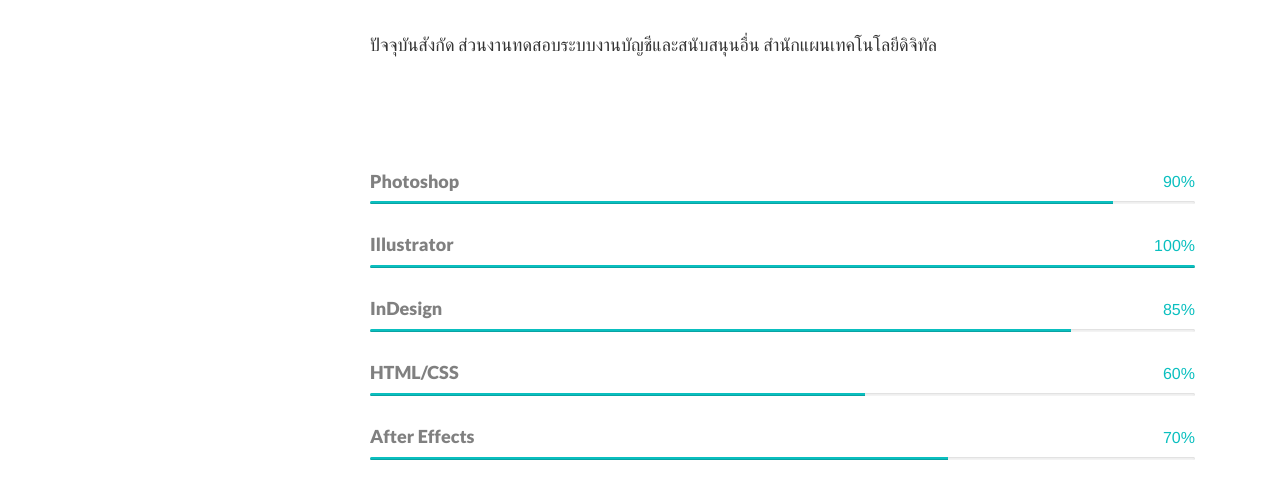
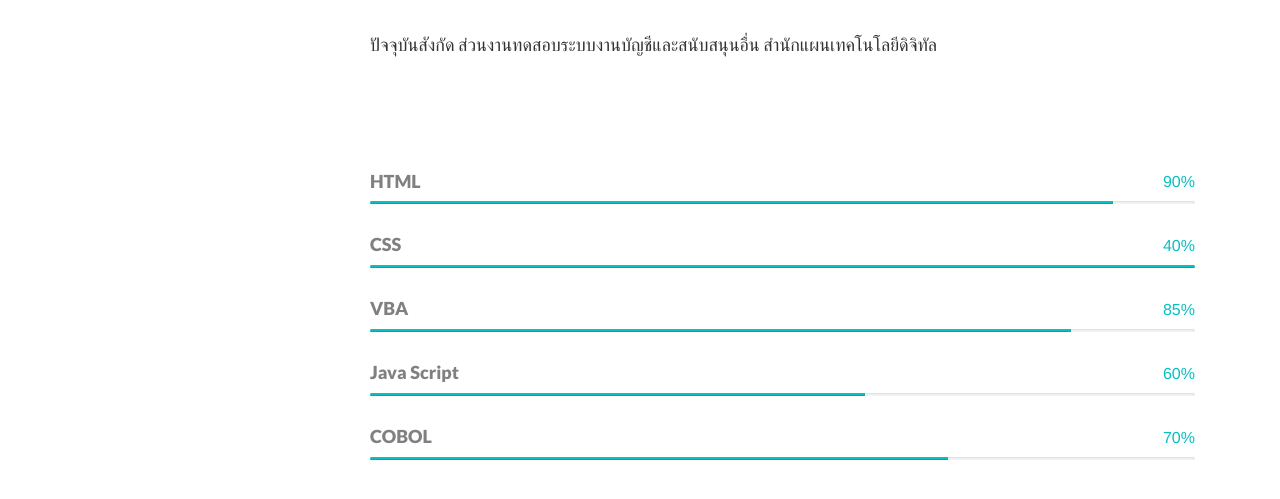
Before and after one commit to sorawitso/resume, a plain HTML site: page index.html in a window 1280 px wide. Shown: the part 577-1076 px from the top of the page. Drawn offline with nearby package versions, Linux system fonts and the light colour scheme.

Commit message:
Programming

```diff
--- a/index.html
+++ b/index.html
@@ -132,11 +132,10 @@
       <!-- Start About section -->
       <div class="col-md-12 col-sm-12 col-xs-12  omega  about">
         <p class="about_info">ปัจจุบันสังกัด ส่วนงานทดสอบระบบงานบัญชีและสนับสนุนอื่น สำนักแผนเทคโนโลยีดิจิทัล
-
              </p>
 
         <div class="rzm_progress_bar">
-            <h4>Photoshop</h4>
+            <h4>HTML</h4>
             <small class="pull-right rzm_perchantage">90%</small>
             <div class="progress">
                   <div class="progress-bar" role="progressbar" aria-valuenow="90" aria-valuemin="0" aria-valuemax="90" style="width: 10%;">
@@ -146,17 +145,17 @@
         </div><!--Progress Item One-->
 
         <div class="rzm_progress_bar">
-            <h4>Illustrator</h4>
-            <small class="pull-right rzm_perchantage">100%</small>
+            <h4>CSS</h4>
+            <small class="pull-right rzm_perchantage">40%</small>
             <div class="progress">
-                  <div class="progress-bar" role="progressbar" aria-valuenow="100" aria-valuemin="0" aria-valuemax="100" style="width:5%;">
-                    <span class="sr-only">100% Complete</span>
+                  <div class="progress-bar" role="progressbar" aria-valuenow="40" aria-valuemin="0" aria-valuemax="100" style="width:5%;">
+                    <span class="sr-only">40% Complete</span>
                   </div>
             </div>
         </div><!--Progress Item Two-->
 
         <div class="rzm_progress_bar">
-            <h4>InDesign</h4>
+            <h4>VBA</h4>
             <small class="pull-right rzm_perchantage">85%</small>
             <div class="progress">
                   <div class="progress-bar" role="progressbar" aria-valuenow="85" aria-valuemin="0" aria-valuemax="85" style="width:10%;">
@@ -166,7 +165,7 @@
         </div><!--Progress Item three-->
 
         <div class="rzm_progress_bar">
-            <h4>HTML/CSS</h4>
+            <h4>Java Script</h4>
             <small class="pull-right rzm_perchantage">60%</small>
             <div class="progress">
                   <div class="progress-bar" role="progressbar" aria-valuenow="60" aria-valuemin="0" aria-valuemax="60" style="width: 5%;">
@@ -176,7 +175,7 @@
         </div><!--Progress Item three-->
 
         <div class="rzm_progress_bar">
-            <h4>After Effects</h4>
+            <h4>COBOL</h4>
             <small class="pull-right rzm_perchantage">70%</small>
             <div class="progress">
                   <div class="progress-bar" role="progressbar" aria-valuenow="70" aria-valuemin="0" aria-valuemax="70" style="width: 10%;">
```
